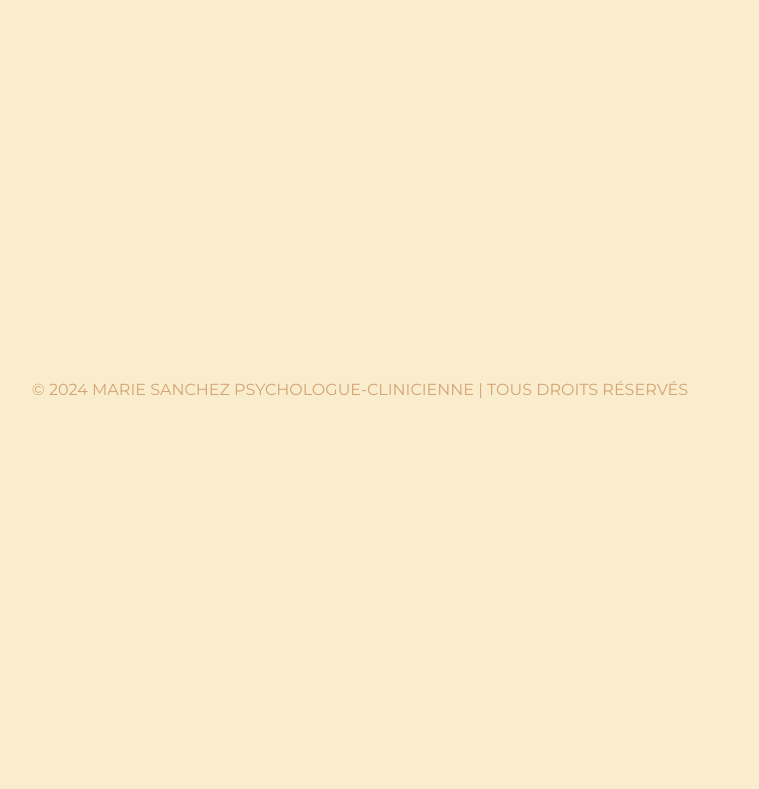
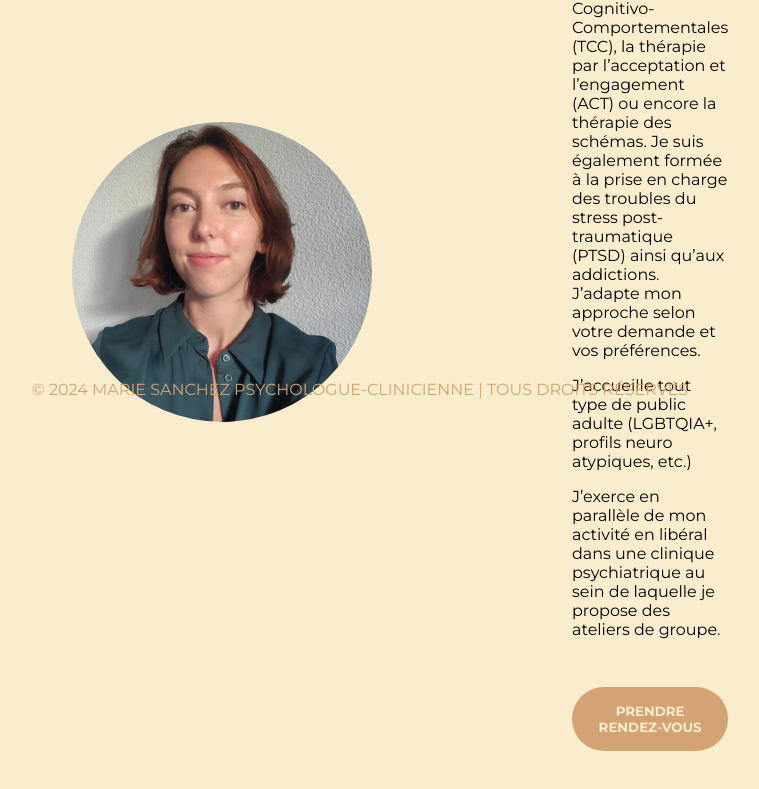
Before and after one commit to AmaleDkh/marie-sanchez-website, a Next.js app: page / in a window 1280 px wide. Shown: the part 377-1166 px from the top of the page, without its empty margins (280-1039 px from the left). Before the commit the page ends 800 px from the top, so only its background shows below. Built offline with nearby package versions, Linux system fonts and the light colour scheme.

Commit message:
feat: create main with presentation section

```diff
--- a/styles/Global.scss
+++ b/assets/styles/Global.scss
@@ -1,4 +1,4 @@
-@import './styles/Colors.scss';
+@import './assets/styles/Colors.scss';
 
 html,
 body {
@@ -108,3 +108,47 @@ img {
   bottom: 0;
   width: 100%;
 }
+
+.main {
+  margin: 88px 272px;
+}
+
+.presentation-container {
+  display: flex;
+  align-items: center;
+  gap: 200px;
+
+  &__photo-container {
+    width: 300px;
+    height: 300px;
+    border-radius: 50%;
+    overflow: hidden;
+    display: flex;
+    justify-content: center;
+    align-items: center;
+    flex-shrink: 0;
+
+    &__photo {
+      width: 100%;
+      height: 100%;
+      object-fit: cover;
+    }
+  }
+
+  &__text {
+    &__presentation {
+      margin-bottom: 48px;
+    }
+
+    &__button-appointment {
+      background-color: $brown-color;
+      color: $beige-color;
+      border: none;
+      border-radius: 90px;
+      padding: 16px;
+      font-weight: bold;
+      display: flex;
+      margin: auto;
+    }
+  }
+}
--- /dev/null
+++ b/components/MainContent/MainContent.tsx
@@ -0,0 +1,12 @@
+// Component
+import Presentation from '../Presentation/Presentation';
+
+function MainContent() {
+  return (
+    <main className="main">
+      <Presentation />
+    </main>
+  );
+}
+
+export default MainContent;
--- /dev/null
+++ b/components/Presentation/Presentation.tsx
@@ -0,0 +1,48 @@
+// Next element
+import Image from 'next/image';
+
+// Image
+import Photo from '../../assets/images/marie-sanchez.webp';
+
+function Presentation() {
+  return (
+    <section className="presentation-container">
+      <div className="presentation-container__photo-container">
+        <Image
+          src={Photo}
+          alt="Photo de Marie Sanchez"
+          className="presentation-container__photo-container__photo"
+          width={300}
+          height={300}
+        />
+      </div>
+      <div className="presentation-container__text">
+        <div className="presentation-container__text__presentation">
+          <p>
+            Spécialisée en psychopathologie de l’adulte et en neuropsychologie,
+            j’exerce de manière intégrative, en utilisant principalement des
+            outils tels que les Thérapies Cognitivo-Comportementales (TCC), la
+            thérapie par l’acceptation et l’engagement (ACT) ou encore la
+            thérapie des schémas. Je suis également formée à la prise en charge
+            des troubles du stress post-traumatique (PTSD) ainsi qu’aux
+            addictions. J’adapte mon approche selon votre demande et vos
+            préférences.
+          </p>
+          <p>
+            J’accueille tout type de public adulte (LGBTQIA+, profils neuro
+            atypiques, etc.)
+          </p>
+          <p>
+            J’exerce en parallèle de mon activité en libéral dans une clinique
+            psychiatrique au sein de laquelle je propose des ateliers de groupe.
+          </p>
+        </div>
+        <button className="presentation-container__text__button-appointment">
+          PRENDRE RENDEZ-VOUS
+        </button>
+      </div>
+    </section>
+  );
+}
+
+export default Presentation;
--- a/pages/_app.tsx
+++ b/pages/_app.tsx
@@ -1,6 +1,6 @@
 // Style
-import '../styles/Global.scss';
-import '../styles/Fonts.scss';
+import '../assets/styles/Global.scss';
+import '../assets/styles/Fonts.scss';
 
 function MyApp({ Component, pageProps }) {
   return <Component {...pageProps} />;
--- a/pages/index.tsx
+++ b/pages/index.tsx
@@ -1,10 +1,13 @@
+// Components
 import Header from '../components/Header/Header';
 import Footer from '../components/Footer';
+import MainContent from '../components/MainContent/MainContent';
 
 function Home() {
   return (
     <div>
       <Header />
+      <MainContent />
       <Footer />
     </div>
   );
```
Also changed, not shown: assets/images/marie-sanchez.webp (added), assets/styles/Colors.scss (renamed from styles/Colors.scss), assets/styles/Fonts.scss (renamed from styles/Fonts.scss).
